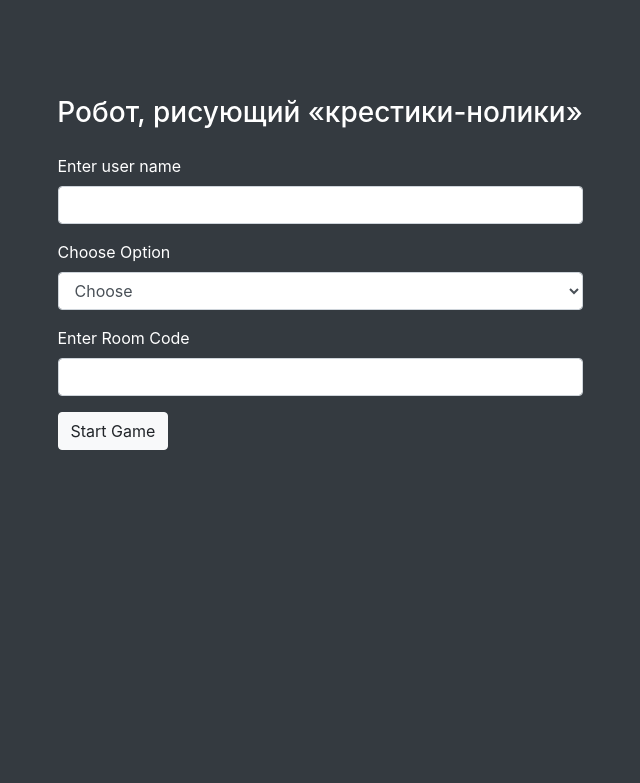
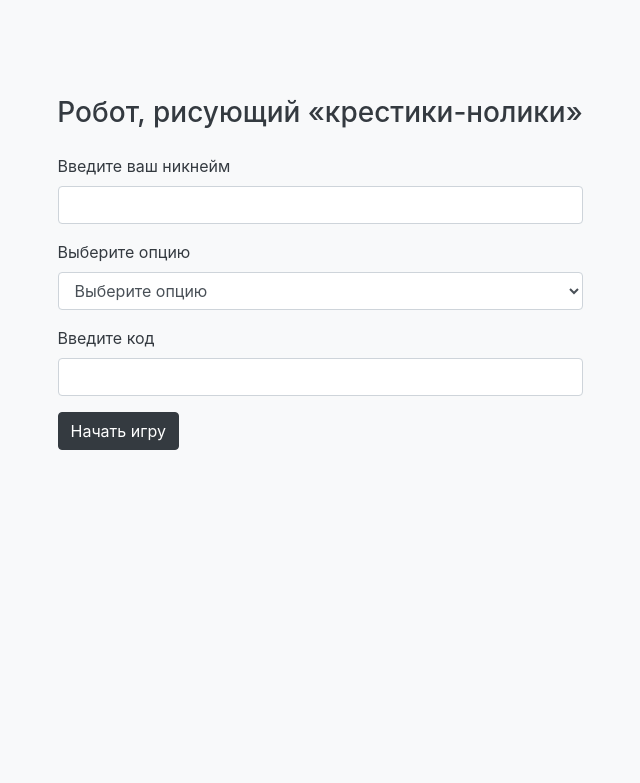
Before and after one commit to Nna2291/Django_1517, a Django app: page / in a window 1280 px wide. Shown: the top 783 px of the page, without its empty margins (320-960 px from the left). Run offline with Django 3.2, Linux system fonts and the light colour scheme; some libraries are stand-ins or nearby versions.

Commit message:
Добавлен вывод в консоль хода игры, и изменен дизайн;)

```diff
--- a/home/models.py
+++ b/home/models.py
@@ -5,3 +5,4 @@ class Game(models.Model):
     room_code = models.CharField(max_length=100)
     game_creator = models.CharField(max_length=100)
     game_opponent = models.CharField(max_length=100, blank=True, null=True)
+    is_over = models.BooleanField(default=False)
--- a/home/templates/home.html
+++ b/home/templates/home.html
@@ -1,25 +1,20 @@
-<!doctype html>
+{% load static %}
 <html lang="en">
-
 <head>
     <!-- Required meta tags -->
     <meta charset="utf-8">
     <meta name="viewport" content="width=device-width, initial-scale=1, shrink-to-fit=no">
-
     <!-- Bootstrap CSS -->
+    <link rel="stylesheet" href="{% static 'home/css/style.css' %}">
     <link rel="stylesheet"
           href="https://stackpath.bootstrapcdn.com/bootstrap/4.4.1/css/bootstrap.min.css"
           integrity="sha384-Vkoo8x4CGsO3+Hhxv8T/Q5PaXtkKtu6ug5TOeNV6gBiFeWPGFN9MuhOf23Q9Ifjh"
           crossorigin="anonymous">
-
     <title>Крестики-нолики</title>
 </head>
-
-<body class="bg-dark">
-
-
+    <body class="bg-light">
         <div class="container mt-5 pt-5 ">
-    <h3 class="text-center text-white">Робот, рисующий «крестики-нолики»</h3>
+            <h3 class="text-center text-dark">Робот, рисующий «крестики-нолики»</h3>
             <div class="col-md-6 mx-auto mt-4">
                 {% if messages %}
                 {% for message in messages %}
@@ -32,36 +27,25 @@
                     {% csrf_token %}
                     <div class="row">
                         <div class="col-md-12 form-group">
-                    <label class="text-white">Enter user name</label>
+                            <label class="text-dark">Введите ваш никнейм</label>
                             <input type="text" name="username" class="form-control">
                         </div>
-
                         <div class="col-md-12 form-group">
-                    <label class="text-white">Choose Option</label>
-
+                            <label class="text-dark">Выберите опцию</label>
                             <select class="form-control" name="option">
-                        <option>Choose</option>
-                        <option value="1">Have room Code</option>
-                        <option value="2">Create room Code</option>
-
+                                <option>Выберите опцию</option>
+                                <option value="1">Есть код комнаты</option>
+                                <option value="2">Создать комнату</option>
                             </select>
                         </div>
-
                         <div class="col-md-12 form-group">
-                    <label class="text-white">Enter Room Code</label>
+                            <label class="text-dark">Введите код</label>
                             <input type="text" name="room_code" class="form-control">
                         </div>
                     </div>
-            <button type="submit" class="btn btn-light">Start Game</button>
-
+                    <button type="submit" class="btn btn-dark">Начать игру</button>
                 </form>
-
             </div>
-
-
         </div>
-
-
     </body>
-
 </html>
--- a/home/urls.py
+++ b/home/urls.py
@@ -6,5 +6,5 @@ urlpatterns = [
 
     path('', home, name="home"),
     path('play/<room_code>', play, name="play"),
-
+    path('draw/', draw, name="draw")
 ]
--- a/home/views.py
+++ b/home/views.py
@@ -1,3 +1,7 @@
+import os
+
+from game_list_in_console import print_tic_tac_toe
+from django.http import JsonResponse
 from django.shortcuts import render, redirect
 from django.contrib import messages
 from .models import Game
@@ -33,11 +37,19 @@ def home(request):
 
 def play(request, room_code):
     username = request.GET.get('username')
-    trys = request.GET.get('space')
-    print('----')
-    print(trys)
-    print('----')
     create = Game.objects.all()
     new_create = create.last()
     context = {'room_code': room_code, 'username': username, 'create': new_create.game_creator}
     return render(request, 'play.html', context)
+
+
+def draw(request):
+    field = str(request)[35:len(str(request)) - 2].split('&selector_')
+    for i in range(9):
+        if len(field[i]) == 3:
+            field[i] = field[i][2]
+        else:
+            field[i] = ' '
+    os.system('clear')
+    print_tic_tac_toe(field)
+    return render(request, 'api.html')
--- a/tictac/settings.py
+++ b/tictac/settings.py
@@ -29,7 +29,7 @@ ALLOWED_HOSTS = [
     '127.0.0.1',
     'localhost',
     '0.0.0.0',
-    '172.16.103.255',
+    '192.168.1.13',
 ]
 
 
@@ -50,7 +50,7 @@ MIDDLEWARE = [
     'django.middleware.security.SecurityMiddleware',
     'django.contrib.sessions.middleware.SessionMiddleware',
     'django.middleware.common.CommonMiddleware',
-    'django.middleware.csrf.CsrfViewMiddleware',
+    #'django.middleware.csrf.CsrfViewMiddleware',
     'django.contrib.auth.middleware.AuthenticationMiddleware',
     'django.contrib.messages.middleware.MessageMiddleware',
     'django.middleware.clickjacking.XFrameOptionsMiddleware',
```
Also changed, not shown: game_list_in_console.py (added, +15 -0 lines), home/templates/api.html (added, +10 -0 lines), home/templates/play.html (+42 -24 lines), requirements.txt (+43 -32 lines), README.md, db.sqlite3. Lines whose indentation alone changed are shown as unchanged.
